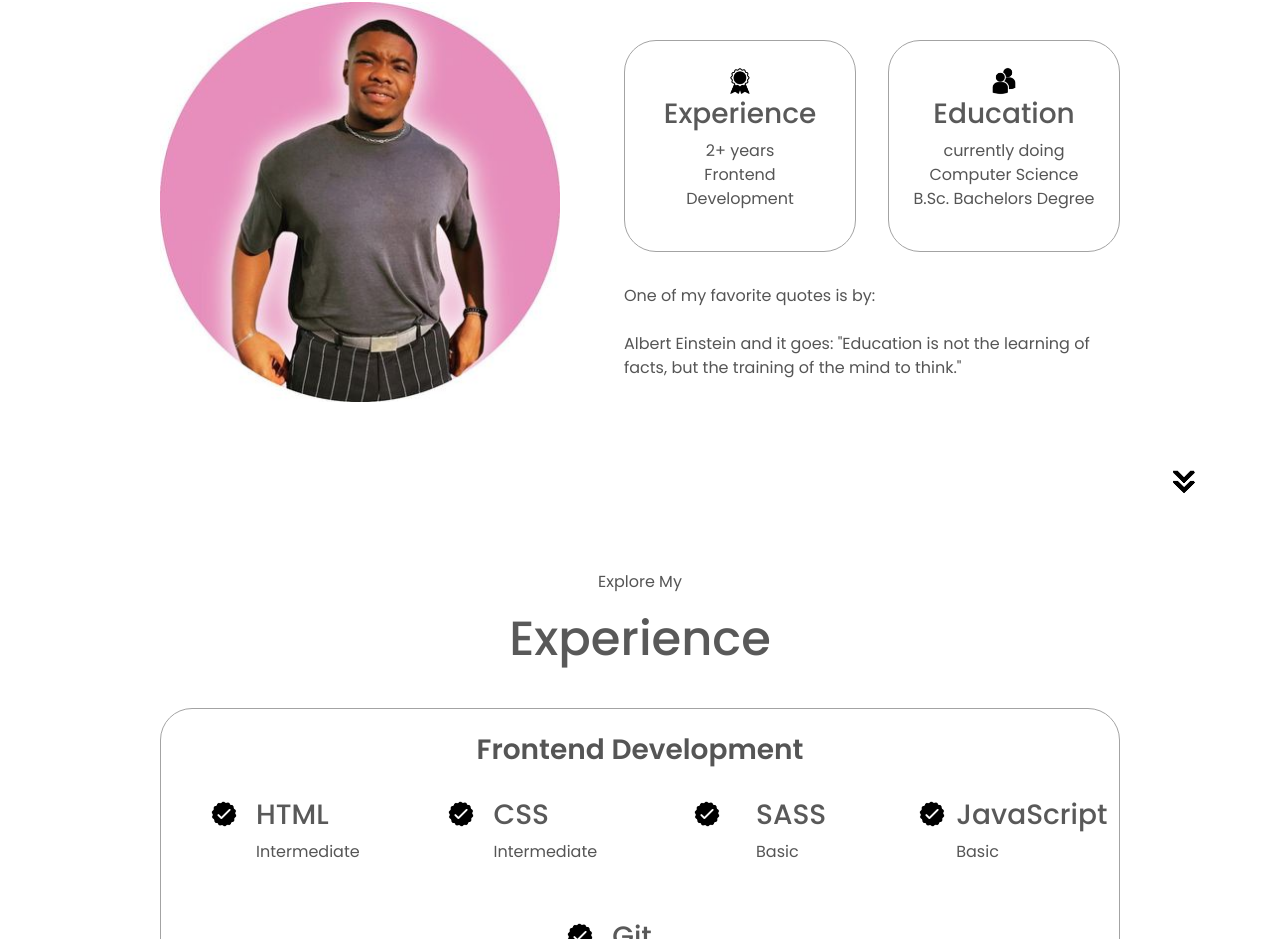
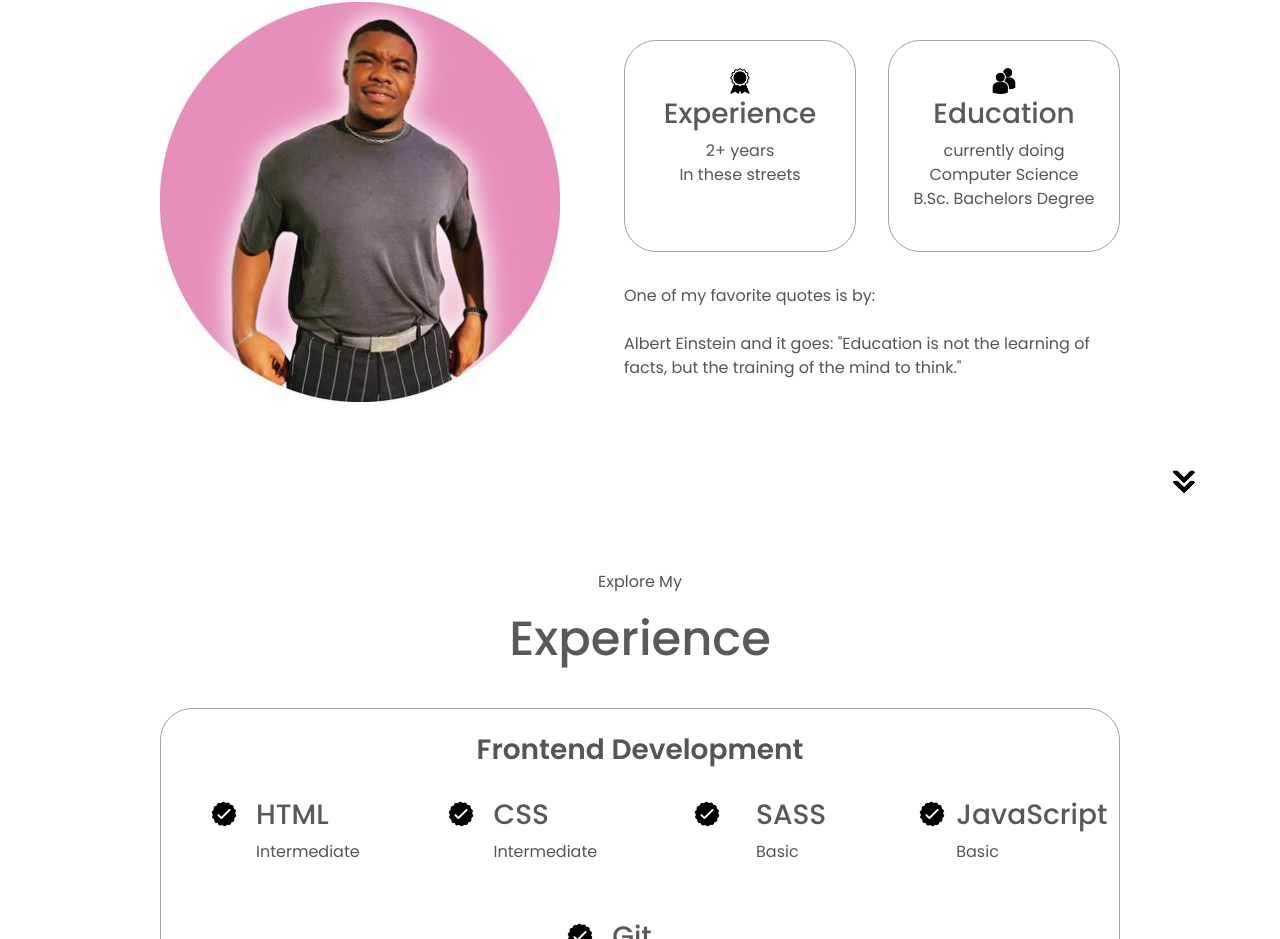
Before and after one commit to ryanmun/RWD-portifolio, a plain HTML site: page index.html in a window 1280 px wide. Shown: the part 1126-2065 px from the top of the page. Drawn offline with nearby package versions, Linux system fonts and the light colour scheme.

Commit message:
Update index.html

```diff
--- a/index.html
+++ b/index.html
@@ -105,7 +105,7 @@
                 class="icon"
               />
               <h3>Experience</h3>
-              <p>2+ years <br />Frontend Development</p>
+              <p>2+ years <br />In these streets</p>
             </div>
             <div class="details-container">
               <img
```
